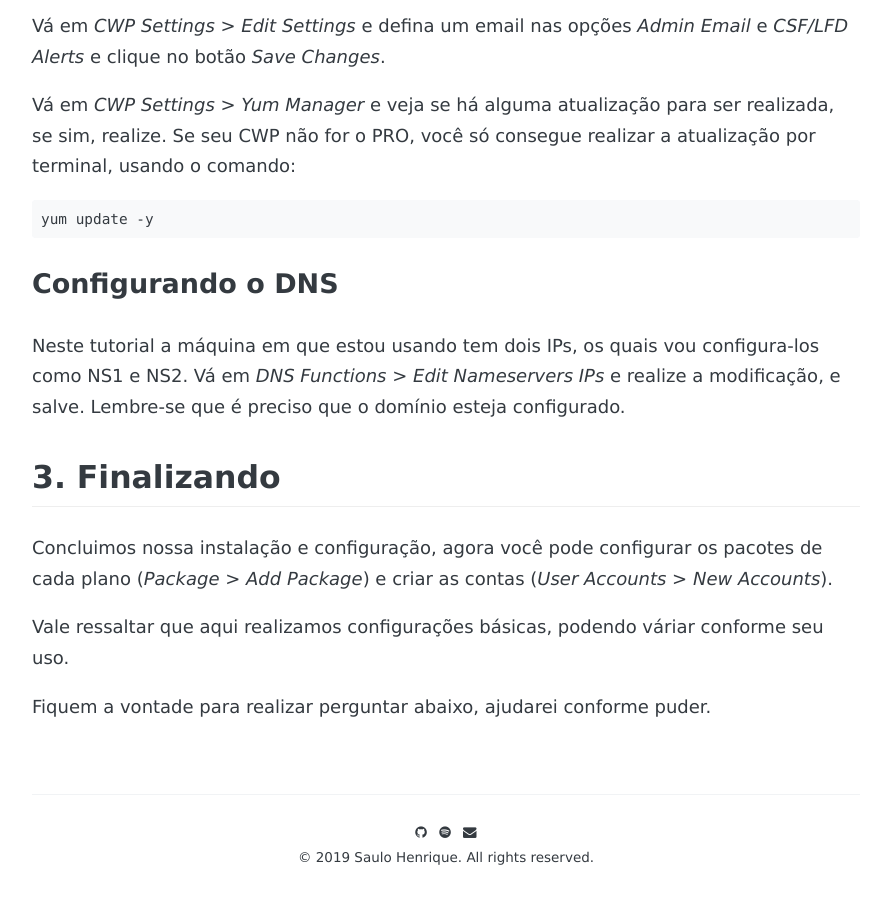
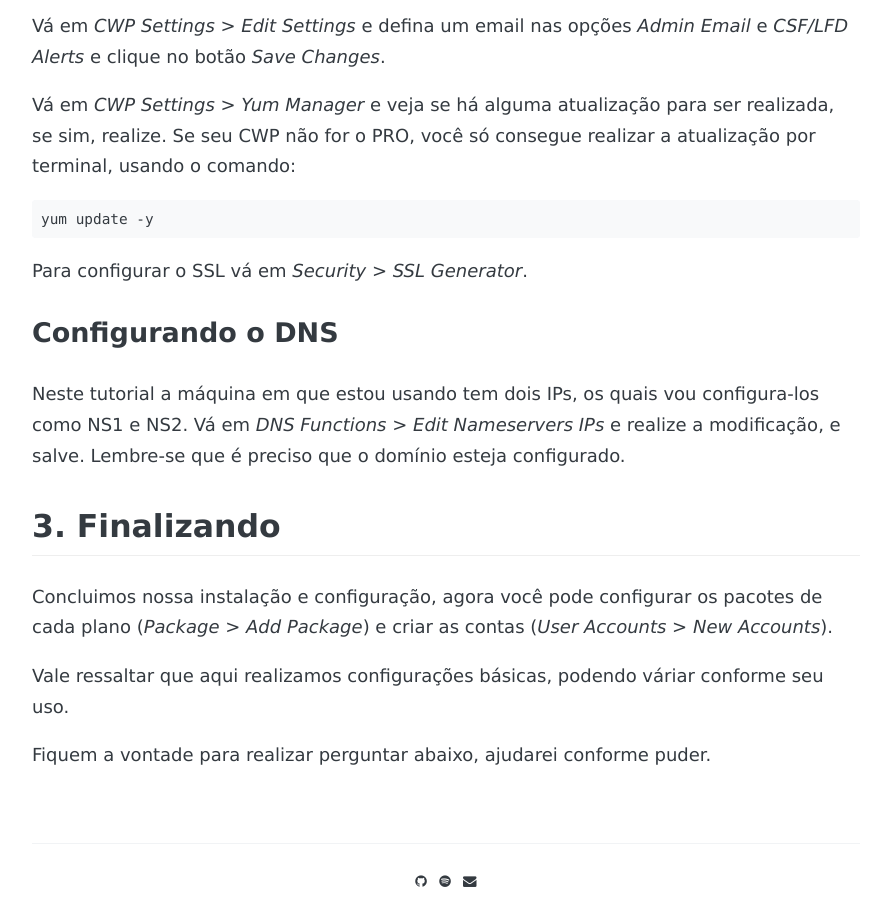
Before and after one commit to msaulohenrique/msaulohenrique.github.io, a Jekyll site: the page built from _posts/2018-01-26-instalando-e-configurando-o-centos-web-panel-no-centos-7.md, in a window 1280 px wide and 900 px high, scrolled down 2961 px. Shown: the whole window, without its empty margins (194-1085 px from the left). Built offline with Jekyll 4.4.1, drawn with Linux system fonts in a browser that asks for light colours; some web fonts are replaced; comment, search, counter and statistics services are not loaded.

Commit message:
Update 2018-01-26-instalando-e-configurando-o-centos-web-panel-no-centos-7.md

````diff
--- a/_posts/2018-01-26-instalando-e-configurando-o-centos-web-panel-no-centos-7.md
+++ b/_posts/2018-01-26-instalando-e-configurando-o-centos-web-panel-no-centos-7.md
@@ -72,6 +72,7 @@ Vá em *CWP Settings > Yum Manager* e veja se há alguma atualização para ser
 ```
 yum update -y
 ```
+Para configurar o SSL vá em *Security > SSL Generator*.
 
 ### Configurando o DNS
 Neste tutorial a máquina em que estou usando tem dois IPs, os quais vou configura-los como NS1 e NS2.
````
